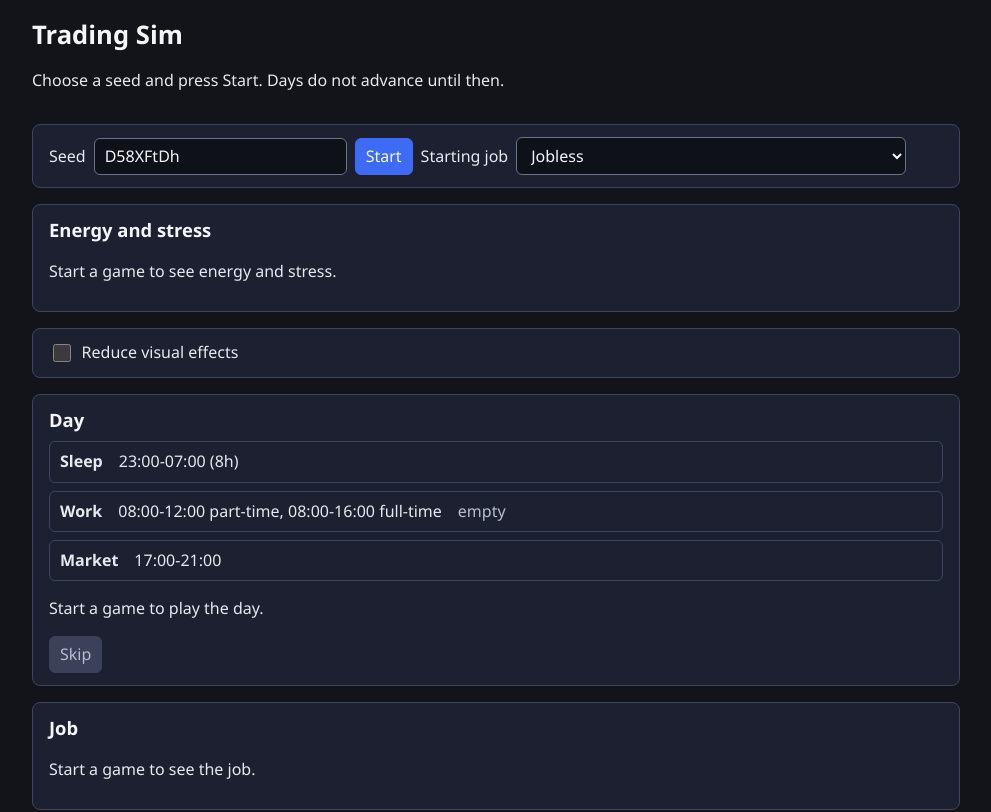
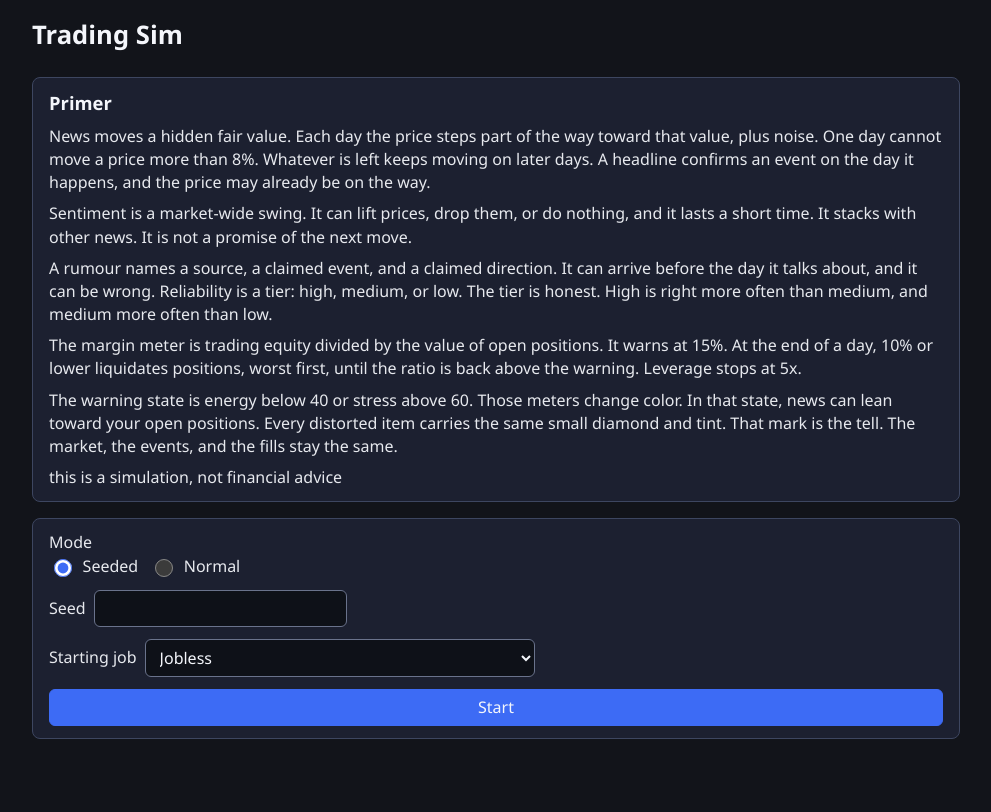
Before and after one commit to Elegalaxy/trading-sim, a React (Vite) app: page / in a window 1280 px wide. Shown: the top 812 px of the page, without its empty margins (144-1135 px from the left). Built offline with nearby package versions, Linux system fonts and the light colour scheme.

Commit message:
Stage 24
Co-authored-by: Cursor <cursoragent@cursor.com>

```diff
--- a/src/ui/App.tsx
+++ b/src/ui/App.tsx
@@ -1,6 +1,7 @@
 import { debugLog } from './debug.ts'
 import { AdminLog } from './AdminLog.tsx'
 import { Dashboard } from './Dashboard.tsx'
+import { StartScreen } from './StartScreen.tsx'
 import { useTradingStore } from './store.ts'
 import './styles.css'
 
@@ -8,8 +9,14 @@ function App() {
   debugLog('[ui]', 'app mounted')
   const snapshot = useTradingStore()
   const run = snapshot.run
-  const events =
-    run === null ? [] : [...run.game.market.log, ...run.game.log, ...run.game.perception.events]
+  if (run === null) {
+    return (
+      <div className="app">
+        <StartScreen />
+      </div>
+    )
+  }
+  const events = [...run.game.market.log, ...run.game.log, ...run.game.perception.events]
 
   return (
     <div className="app">
--- a/src/ui/Dashboard.tsx
+++ b/src/ui/Dashboard.tsx
@@ -1,8 +1,7 @@
-import { useState, type FormEvent } from 'react'
-import { JOB_DEFINITIONS, MARKET_DEFINITIONS } from '../content/index.ts'
+import { useState } from 'react'
+import { MARKET_DEFINITIONS } from '../content/index.ts'
 import { activeJob } from '../sim/jobs.ts'
 import { viewedFeed } from '../sim/game.ts'
-import type { JobDefinition } from '../sim/types.ts'
 import { Accounts } from './Accounts.tsx'
 import { Consumables } from './Consumables.tsx'
 import { BillBanner } from './BillBanner.tsx'
@@ -20,40 +19,13 @@ import { StatMeters } from './StatMeters.tsx'
 import { JobPanel } from './JobPanel.tsx'
 import { LifestylePanel } from './LifestylePanel.tsx'
 import { LoanPanel } from './LoanPanel.tsx'
-import { defaultSeed, endDay, startGame, useTradingStore } from './store.ts'
-
-function startingJobLabel(job: JobDefinition): string {
-  if (job.requirement === 'none') return job.name
-  const course = job.requirement === 'basic' ? 'Basic' : 'Finance'
-  return `${job.name} (locked, needs ${course})`
-}
+import { endDay, useTradingStore } from './store.ts'
 
 export function Dashboard() {
   const snapshot = useTradingStore()
   const run = snapshot.run
   const assets = MARKET_DEFINITIONS.assets
-  const [seed, setSeed] = useState(defaultSeed)
-  const [jobId, setJobId] = useState('jobless')
-  const [seedError, setSeedError] = useState<string | null>(null)
   const [asset, setAsset] = useState(assets[0]?.id ?? 'NOVA')
-
-  function onStart(event: FormEvent<HTMLFormElement>): void {
-    event.preventDefault()
-    setSeedError(startGame(seed, jobId))
-  }
-
-  function onStartingJob(value: string): void {
-    const job = JOB_DEFINITIONS.find((item) => item.id === value)
-    if (job === undefined) {
-      console.error(`[ui] rejected starting job ${JSON.stringify(value)}`)
-      return
-    }
-    if (job.requirement !== 'none') {
-      console.error(`[ui] rejected starting job ${job.id}: locked`)
-      return
-    }
-    setJobId(value)
-  }
 
   function onAsset(value: string): void {
     if (!assets.some((item) => item.id === value)) {
@@ -78,39 +50,8 @@ export function Dashboard() {
     <main className="dashboard">
       <header>
         <h1>Trading Sim</h1>
-        <p>
-          {run === null
-            ? 'Choose a seed and press Start. Days do not advance until then.'
-            : `Seed ${run.seed}. Day ${run.game.market.day}.`}
-        </p>
+        <p>{run === null ? 'No run yet.' : `Seed ${run.seed}. Day ${run.game.market.day}.`}</p>
       </header>
-
-      <form className="panel seed-form" onSubmit={onStart}>
-        <label htmlFor="seed">
-          Seed{' '}
-          <input
-            id="seed"
-            value={seed}
-            maxLength={32}
-            autoCapitalize="off"
-            autoCorrect="off"
-            spellCheck={false}
-            onChange={(event) => setSeed(event.target.value)}
-          />
-        </label>
-        <button type="submit">Start</button>
-        <label htmlFor="starting-job">
-          Starting job{' '}
-          <select id="starting-job" value={jobId} onChange={(event) => onStartingJob(event.target.value)}>
-            {JOB_DEFINITIONS.map((job) => (
-              <option key={job.id} value={job.id} disabled={job.requirement !== 'none'}>
-                {startingJobLabel(job)}
-              </option>
-            ))}
-          </select>
-        </label>
-        {seedError !== null ? <p role="alert">{seedError}</p> : null}
-      </form>
 
       <StatMeters game={run?.game ?? null} />
       <DayTimeline game={run?.game ?? null} />
--- /dev/null
+++ b/src/ui/Primer.tsx
@@ -0,0 +1,34 @@
+// Provisional primer text for the first playable. It restates the current rules.
+// It does not add a mechanic.
+
+export function Primer() {
+  return (
+    <section className="panel primer" aria-label="Primer">
+      <h2>Primer</h2>
+      <p>
+        News moves a hidden fair value. Each day the price steps part of the way toward that value, plus noise. One day
+        cannot move a price more than 8%. Whatever is left keeps moving on later days. A headline confirms an event on
+        the day it happens, and the price may already be on the way.
+      </p>
+      <p>
+        Sentiment is a market-wide swing. It can lift prices, drop them, or do nothing, and it lasts a short time. It
+        stacks with other news. It is not a promise of the next move.
+      </p>
+      <p>
+        A rumour names a source, a claimed event, and a claimed direction. It can arrive before the day it talks about,
+        and it can be wrong. Reliability is a tier: high, medium, or low. The tier is honest. High is right more often
+        than medium, and medium more often than low.
+      </p>
+      <p>
+        The margin meter is trading equity divided by the value of open positions. It warns at 15%. At the end of a day,
+        10% or lower liquidates positions, worst first, until the ratio is back above the warning. Leverage stops at 5x.
+      </p>
+      <p>
+        The warning state is energy below 40 or stress above 60. Those meters change color. In that state, news can lean
+        toward your open positions. Every distorted item carries the same small diamond and tint. That mark is the tell.
+        The market, the events, and the fills stay the same.
+      </p>
+      <p>this is a simulation, not financial advice</p>
+    </section>
+  )
+}
--- /dev/null
+++ b/src/ui/StartScreen.tsx
@@ -0,0 +1,123 @@
+import { useState, type FormEvent } from 'react'
+import { JOB_DEFINITIONS } from '../content/index.ts'
+import type { JobDefinition } from '../sim/types.ts'
+import { Primer } from './Primer.tsx'
+import { startGame, type RunMode } from './store.ts'
+
+function startingJobLabel(job: JobDefinition): string {
+  if (job.requirement === 'none') return job.name
+  const course = job.requirement === 'basic' ? 'Basic' : 'Finance'
+  return `${job.name} (locked, needs ${course})`
+}
+
+function readMode(value: string): RunMode | null {
+  if (value === 'seeded' || value === 'normal') return value
+  return null
+}
+
+export function StartScreen() {
+  const [mode, setMode] = useState<RunMode>('seeded')
+  const [seed, setSeed] = useState('')
+  const [jobId, setJobId] = useState('jobless')
+  const [error, setError] = useState<string | null>(null)
+
+  function onMode(value: string): void {
+    const next = readMode(value)
+    if (next === null) {
+      console.error(`[ui] rejected mode ${JSON.stringify(value)}`)
+      return
+    }
+    setMode(next)
+    setError(null)
+  }
+
+  function onStartingJob(value: string): void {
+    const job = JOB_DEFINITIONS.find((item) => item.id === value)
+    if (job === undefined) {
+      console.error(`[ui] rejected starting job ${JSON.stringify(value)}`)
+      return
+    }
+    if (job.requirement !== 'none') {
+      console.error(`[ui] rejected starting job ${job.id}: locked`)
+      return
+    }
+    setJobId(value)
+    setError(null)
+  }
+
+  function onStart(event: FormEvent<HTMLFormElement>): void {
+    event.preventDefault()
+    setError(startGame(seed, jobId, mode))
+  }
+
+  return (
+    <main className="start-screen">
+      <header>
+        <h1>Trading Sim</h1>
+      </header>
+      <Primer />
+      <form className="panel start-form" onSubmit={onStart}>
+        <fieldset className="mode-choice">
+          <legend>Mode</legend>
+          <label htmlFor="mode-seeded">
+            <input
+              id="mode-seeded"
+              type="radio"
+              name="mode"
+              value="seeded"
+              checked={mode === 'seeded'}
+              onChange={() => onMode('seeded')}
+            />
+            Seeded
+          </label>
+          <label htmlFor="mode-normal">
+            <input
+              id="mode-normal"
+              type="radio"
+              name="mode"
+              value="normal"
+              checked={mode === 'normal'}
+              onChange={() => onMode('normal')}
+            />
+            Normal
+          </label>
+        </fieldset>
+        {mode === 'seeded' ? (
+          <label htmlFor="seed">
+            Seed{' '}
+            <input
+              id="seed"
+              value={seed}
+              maxLength={32}
+              autoCapitalize="off"
+              autoCorrect="off"
+              spellCheck={false}
+              onChange={(event) => {
+                setSeed(event.target.value)
+                setError(null)
+              }}
+            />
+          </label>
+        ) : (
+          <p>Normal picks a seed for this run.</p>
+        )}
+        <label htmlFor="starting-job">
+          Starting job{' '}
+          <select id="starting-job" value={jobId} onChange={(event) => onStartingJob(event.target.value)}>
+            {JOB_DEFINITIONS.map((job) => (
+              <option key={job.id} value={job.id} disabled={job.requirement !== 'none'}>
+                {startingJobLabel(job)}
+              </option>
+            ))}
+          </select>
+        </label>
+        <button type="submit">Start</button>
+        {error !== null ? (
+          <p className="trade-alert" role="alert">
+            {error}
+          </p>
+        ) : null}
+      </form>
+    </main>
+  )
+}
--- a/src/ui/store.ts
+++ b/src/ui/store.ts
@@ -67,6 +67,12 @@ export function useTradingStore(): TradingSnapshot {
   return useSyncExternalStore(subscribe, getSnapshot, getSnapshot)
 }
 
+export type RunMode = 'seeded' | 'normal'
+
+function isRunMode(mode: string): mode is RunMode {
+  return mode === 'seeded' || mode === 'normal'
+}
+
 /** 8 characters from the harness seed alphabet. Rejects bytes that would bias the draw. */
 export function randomSeed(): string {
   if (typeof crypto === 'undefined' || typeof crypto.getRandomValues !== 'function') {
@@ -90,8 +96,6 @@ export function randomSeed(): string {
   if (!SEED_PATTERN.test(seed)) throw new Error(`generated seed failed validation, received ${JSON.stringify(seed)}`)
   return seed
 }
-
-export const defaultSeed = randomSeed()
 
 function commandLabel(cmd: unknown): string {
   if (typeof cmd !== 'object' || cmd === null || Array.isArray(cmd)) return 'invalid'
@@ -118,9 +122,18 @@ function readPrices(game: GameState): Record<string, number> {
   return prices
 }
 
-/** Reset to day 0. Does not advance the market. Returns a reason when the seed or starting job is rejected. */
-export function startGame(seed: string, jobId = 'jobless'): string | null {
-  if (typeof seed !== 'string' || !SEED_PATTERN.test(seed)) {
+/**
+ * Reset to day 0. Does not advance the market.
+ * Seeded uses the entered seed. Normal draws a new seed from crypto.getRandomValues.
+ * Returns a reason when the mode, seed, or starting job is rejected, and does not start a run.
+ */
+export function startGame(seed: string, jobId = 'jobless', mode: string = 'seeded'): string | null {
+  if (!isRunMode(mode)) {
+    const reason = 'Pick Seeded or Normal.'
+    console.error(`[ui] rejected mode ${JSON.stringify(mode)}: ${reason}`)
+    return reason
+  }
+  if (mode === 'seeded' && (typeof seed !== 'string' || !SEED_PATTERN.test(seed))) {
     const reason = 'Seed must be 1 to 32 characters from A-Z, a-z, 0-9, and hyphen.'
     console.error(`[ui] rejected seed ${JSON.stringify(seed)}: ${reason}`)
     return reason
@@ -144,9 +157,10 @@ export function startGame(seed: string, jobId = 'jobless'): string | null {
     debugLog('[store]', `job start ${jobId} rejected jobLocked`)
     return reason
   }
+  const chosenSeed = mode === 'normal' ? randomSeed() : seed
   let game: GameState
   try {
-    game = createGame(definitions, seed, {
+    game = createGame(definitions, chosenSeed, {
       jobs: JOB_DEFINITIONS,
       jobId,
       consumables: CONSUMABLE_DEFINITIONS,
@@ -156,8 +170,8 @@ export function startGame(seed: string, jobId = 'jobless'): string | null {
     console.error('[store] createGame failed', error)
     throw error
   }
-  run = { seed, game, closes: [], summary: null, liquidations: [], forcedSales: [] }
-  debugLog('[ui]', `seed=${seed}`)
+  run = { seed: chosenSeed, game, closes: [], summary: null, liquidations: [], forcedSales: [] }
+  debugLog('[ui]', `newRun mode=${mode} seed=${chosenSeed} job=${jobId}`)
   debugLog(
     '[store]',
     `job start ${jobId} slots=${chosen.slots} sleepHours=${chosen.sleepHours} pay=${chosen.payCents}`,
--- a/src/ui/styles.css
+++ b/src/ui/styles.css
@@ -59,17 +59,11 @@ label {
   padding: 12px 16px;
 }
 
-.seed-form,
 .panel label {
   display: flex;
   flex-wrap: wrap;
   gap: 8px;
   align-items: center;
-}
-
-.seed-form p {
-  flex: 1 0 100%;
-  margin: 0;
 }
 
 input,
@@ -396,3 +390,51 @@ ul {
   padding: 0;
   accent-color: #3d6bf5;
 }
+
+.start-screen {
+  max-width: 960px;
+  margin: 0 auto;
+  padding: 16px;
+  display: grid;
+  gap: 16px;
+}
+
+.start-form {
+  display: grid;
+  gap: 12px;
+  align-items: start;
+}
+
+.start-form p {
+  margin: 0;
+}
+
+.primer p {
+  margin: 0 0 8px;
+}
+
+.primer p:last-child {
+  margin-bottom: 0;
+}
+
+.mode-choice {
+  border: 0;
+  margin: 0;
+  padding: 0;
+  display: flex;
+  flex-wrap: wrap;
+  gap: 12px;
+  align-items: center;
+}
+
+.mode-choice legend {
+  padding: 0;
+  color: #e7e9ee;
+}
+
+.mode-choice input {
+  width: 1.1rem;
+  height: 1.1rem;
+  padding: 0;
+  accent-color: #3d6bf5;
+}
```
Also changed, not shown: doc/plans/2026-10-22-first-playable.md (+2 -2 lines).
